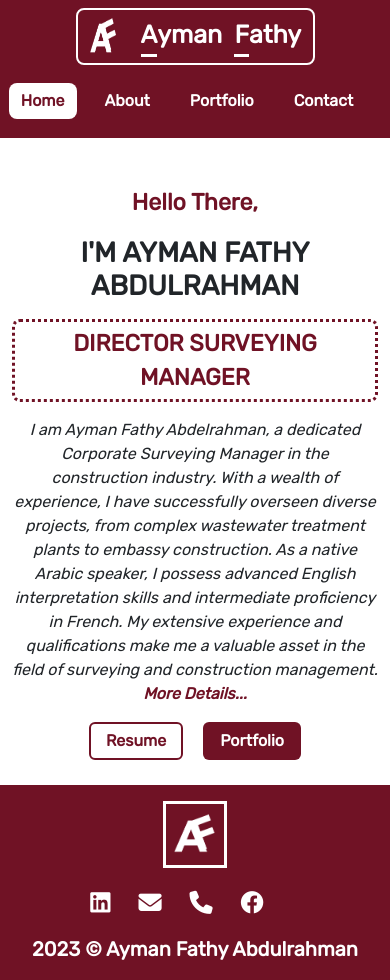
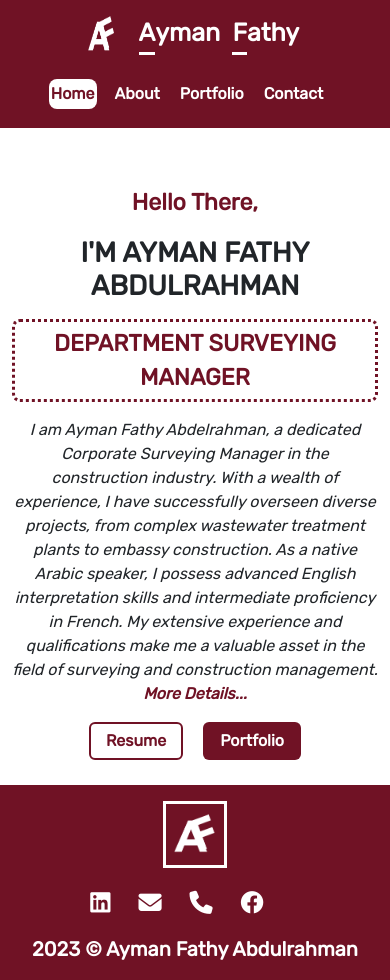
Before and after one commit to A7madAyman/Ayman-fathy.github.io, a plain HTML site: page index.html in a window 390 px wide. Drawn offline with Linux system fonts and the light colour scheme.

Commit message:
this is updated 19/11/2023

```diff
--- a/content/css/main/main.scss
+++ b/content/css/main/main.scss
@@ -63,7 +63,7 @@ a {
   .navbar-brand {
     padding: 6px 12px !important;
     color: white !important;
-    border: 2px solid white;
+    // border: 2px solid white;
 
     &:hover {
     }
@@ -169,6 +169,13 @@ a {
     .linkedin__container {
       display: none;
     }
+    ul {
+      li {
+        a {
+          padding: 3px 2px !important;
+        }
+      }
+    }
   }
   .hero-sec {
     .mob-hidden {
--- a/index.html
+++ b/index.html
@@ -101,7 +101,7 @@
               </h1>
               <span
                 class="fw-bold text-uppercase fs-3 d-inline-block dotted-b rounded-3"
-                >Director Surveying Manager</span
+                >Department Surveying Manager</span
               >
               <p class="fs-6 mt-3 description__paragraph fst-italic">
                 I am Ayman Fathy Abdelrahman, a dedicated Corporate Surveying
```
Also changed, not shown: view/about.html (+1 -1 lines), view/contact.html (+2 -2 lines), content/css/main/main.css, 1 other file.
